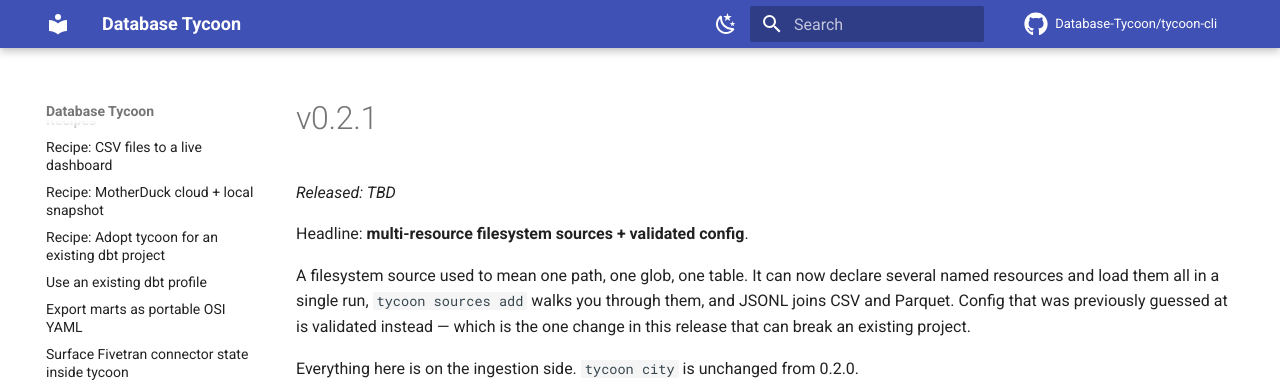
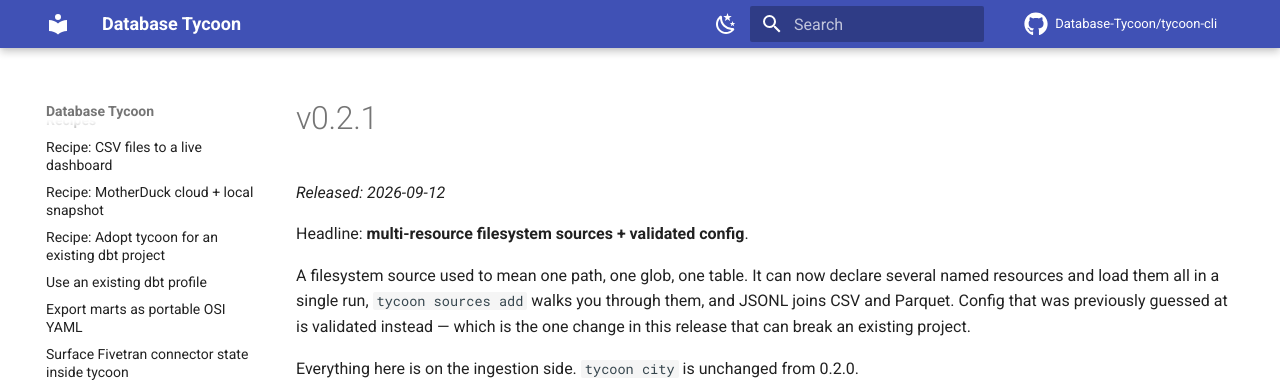
Before and after one commit to Database-Tycoon/tycoon-cli, an MkDocs documentation site: the page built from docs/releases/v0.2.1.md, in a window 1280 px wide and 900 px high. Shown: the top 382 px of the window. Built offline with MkDocs 1.6.1 and Material for MkDocs 9.7.7, drawn with Linux system fonts in a browser that asks for light colours; comment, search, counter and statistics services are not loaded.

Commit message:
chore(v0.2.1): set the release date

```diff
--- a/docs/releases/v0.2.1.md
+++ b/docs/releases/v0.2.1.md
@@ -1,6 +1,6 @@
 # v0.2.1
 
-_Released: TBD_
+_Released: 2026-09-12_
 
 Headline: **multi-resource filesystem sources + validated config**.
 
```
Also changed, not shown: CHANGELOG.md (+1 -1 lines).
